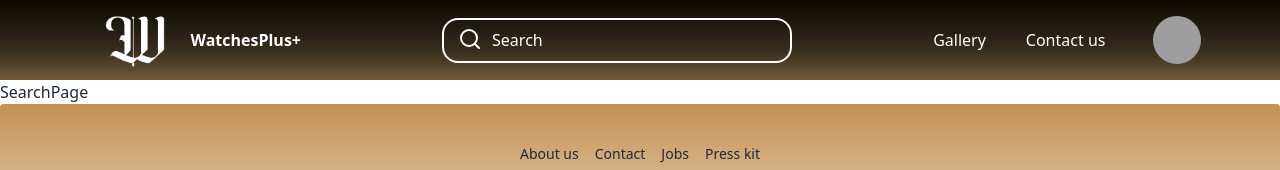
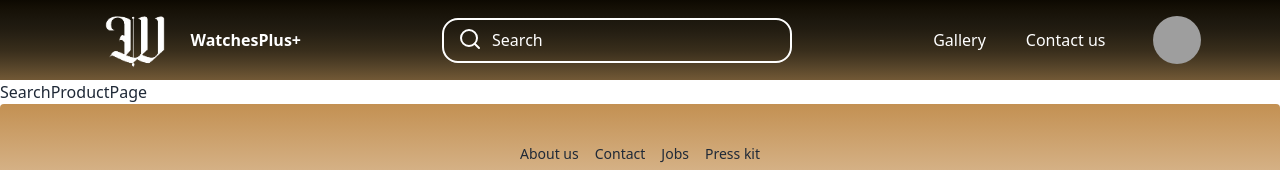
Before and after one commit to BIG25000/watchesPlus_frontend, a React (Vite) app: page /search in a window 1280 px wide. Shown: the top 170 px of the page. Built offline with nearby package versions, Linux system fonts and the light colour scheme; grey boxes are pictures that could not be loaded.

Commit message:
first commit

```diff
--- /dev/null
+++ b/src/pages/SearchProductPage.jsx
@@ -0,0 +1,5 @@
+export default function SearchProductPage() {
+    return (
+        <div>SearchProductPage</div>
+    )
+}
--- a/src/routes/index.jsx
+++ b/src/routes/index.jsx
@@ -7,6 +7,7 @@ import HomePage from "../pages/HomePage";
 import Container from "../layouts/Container";
 import ProductDetailPage from "../pages/ProductDetailPage";
 import { Outlet } from "react-router-dom";
+import SearchProductPage from "../pages/SearchProductPage";
 
 const router = createBrowserRouter([
   {
@@ -23,7 +24,7 @@ const router = createBrowserRouter([
           },
           {
             path: "search",
-            element: <>SearchPage</>, //search + all watches
+            element: <SearchProductPage />, //search + all watches
           },
           {
             path: "profile",
```
